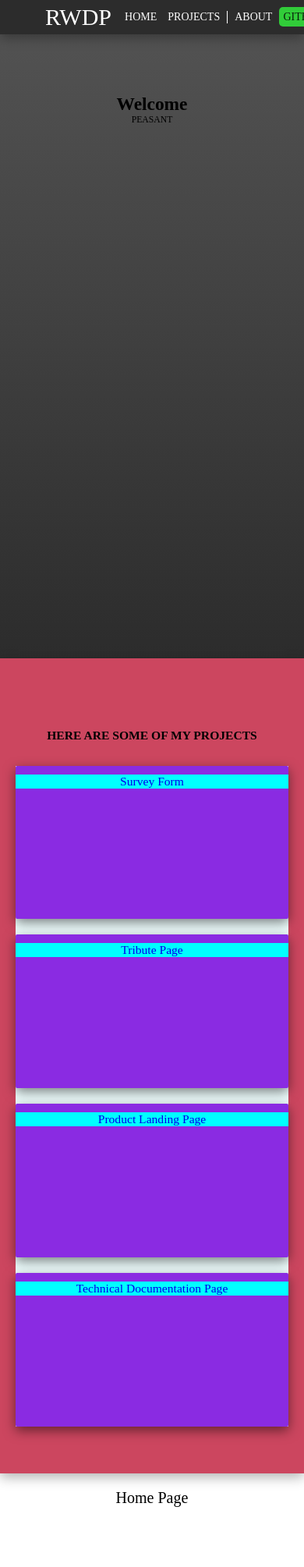
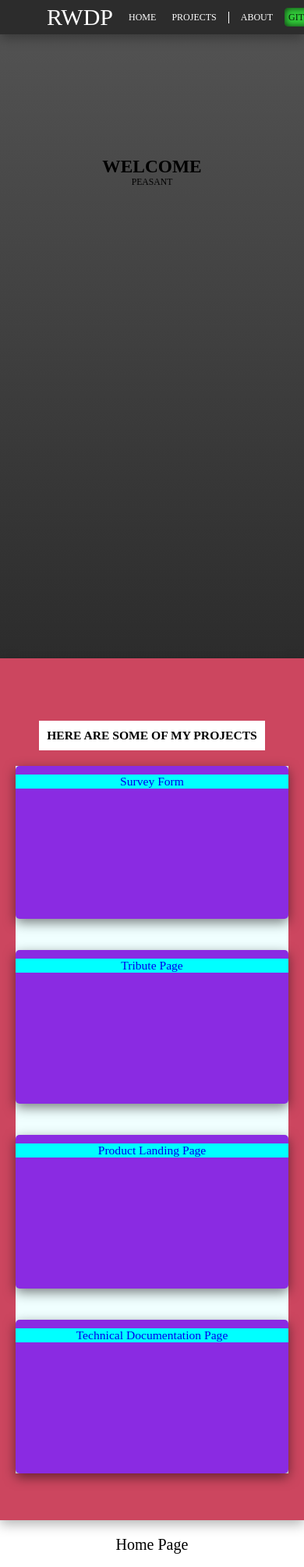
Before and after one commit to mivalov/rwdp, a Flask app: page / in a window 390 px wide. Shown: the top 2009 px of the page at 78% size. Run offline with Flask 2, Linux system fonts and the light colour scheme; some libraries are stand-ins or nearby versions.

Commit message:
Rework code/design
- rewrite a lot of the css, making use of better code syntax and fixing some of the previous problems
- improve responsiveness & design

```diff
--- a/rwdp/static/css/index.css
+++ b/rwdp/static/css/index.css
@@ -1,60 +1,3 @@
-/* .project-section-header {
-    font-size: clamp(1.5rem, 2vw + 5px, 3vw);
-    text-align: center;
-    text-decoration: underline;
-}
-.project-grid {
-    margin: 0 auto;
-    margin-top: 6vh;
-    display: grid;
-    grid-template-columns: repeat(2, minmax(clamp( 200px, 40vw, 550px), 28vw));
-    grid-gap: clamp(2rem, 2vw, 4rem);
-    text-align: center;
-    justify-content: center;
-}
-.project-title {
-    color: white;
-    padding: 4px;
-    font-size: clamp(1.5rem, 1.5vw + 5px, 2rem);
-    letter-spacing: 1px;
-    background-color: var(--main-clr);
-}
-.project-tile {
-    outline: none;
-    border-radius: 0.2rem;
-    aspect-ratio: 16/9;
-    box-shadow: 0px 5px 15px rgba(0, 0, 0, 0.5);
-}
-.project-tile:hover {
-    transition: 0.2s;
-    box-shadow: 0px 5px 15px var(--nav-hover-text-clr);
-}
-.project-tile:focus {
-    scroll-snap-align: center;
-    border: 3px solid black;
-    box-shadow: 0px 5px 15px var(--nav-hover-text-clr);
-}
-@media screen and (min-width: 120rem) {
-    .project-section {
-        height: auto;
-    }
-}
-@media screen and (max-width: 60rem) {
-    .project-section {
-        height: auto;
-    }
-    .project-grid {
-        grid-template-columns: repeat(1, minmax(clamp( 400px, 50vw, 550px), 28vw));
-    }
-}
-@media screen and (max-height: 45rem) {
-    .project-section {
-        height: auto;
-    }
-} */
-
-
-
 .project-section-header {
     padding: 1rem;
     margin: 0 auto;
@@ -63,35 +6,36 @@
     text-align: center;
     text-transform: uppercase;
     border-bottom: 0.2rem solid var(--main-clr);
-    background-color: transparent;
+    background-color: white;
 }
 .project-grid {
+    display: grid;
     margin: 0 auto;
     margin-top: min(5vw, 5rem);
-    display: grid;
-    grid-template-columns: repeat(2, minmax(20rem, 50rem));
-    grid-gap: 2rem;
     text-align: center;
     justify-content: center;
+    grid-template-columns: repeat(2, minmax(20rem, 48rem));
+    grid-gap: 4rem;
     background-color: azure;
 }
 .project-tile {
-    /* outline: none; */
-    border-radius: 0.2rem;
+    transition: 0.4s ease-out;
+    outline: none;
+    border-radius: 0.5rem;
     aspect-ratio: 16/9;
     box-shadow: 0px 5px 15px rgba(0, 0, 0, 0.5);
-    background-color:blueviolet
+    background-color:blueviolet;
+}
+.project-tile:is(:hover, :focus) {
+    transition: 0.2s ease-out;
+    outline: 0.3rem solid var(--accent-clr);
+    transform: translateY(-5%);
 }
 .project-title {
     font-size: min(4vw, 2rem);
     background-color: aqua;
 }
-@media screen and (max-height: min(35rem)) {
-    html {
-        scroll-snap-type: y proximity;
-    }
-}
-@media screen and (max-width: 80rem) {
+@media screen and (max-height: 35rem), (max-width: 80rem) {
     html {
         scroll-snap-type: y proximity;
     }
--- a/rwdp/static/css/nav.css
+++ b/rwdp/static/css/nav.css
@@ -1,196 +1,121 @@
-/* :root {
-    --nav-text-clr: white;
-    --nav-hover-clr: rgba(255, 240, 220, 0.65);
-    --nav-hover-text-clr: rgba(0, 0, 0, 0.850);
-    --nav-click-clr: rgba(255, 240, 220, 0.85);
-}
-.nav {
-    display: flex;
-    justify-content: flex-end;
-    position: fixed;
-    top: 0;
-    left: 0;
-    height: 46px;
-    width: 100%;
-    padding: 0px 10px;
-    line-height: 45px;
-    display: inline-block;
-    border-bottom: 2px solid white;
-    box-shadow: 0px 5px 15px rgba(0, 0, 0, 0.3);
-    background-color: var(--main-clr);
-}
-.logo a {
-    color: var(--nav-text-clr);
-    margin-left: 2.9rem;
-    padding: 0px 8px;
-    outline: none;
-    float: left;
-    font-size: 32px;
-    font-weight: bold;
-    letter-spacing: 2.5px;
-    text-transform: uppercase;
-}
-.logo a:hover, .logo a:focus {
-    transition: .5s;
-    color: var(--nav-hover-text-clr);
-    background-color: var(--nav-hover-clr);
-}
-.logo a:active {
-    transition: .5s;
-    background-color: var(--nav-click-clr);
-}
-.nav-list {
-    float: right;
-}
-.nav-list li {
-    list-style: none;
-    display: inline-block;
-}
-.nav-list li .active {
-    color: var(--selected-clr);
-}
-.nav-list a {
-    outline: none;
-    color: var(--nav-text-clr);
-    padding: 4px 10px;
-    font-size: 20px;
-    border-radius: 5px;
-    text-transform: uppercase;
-}
-.nav-list a:hover, .nav-list a:focus {
-    transition: 0.5s;
-    color: var(--nav-hover-text-clr);
-    background-color: var(--nav-hover-clr);
-}
-.nav-list a:active {
-    transition: 0.2s;
-    background-color: var(--nav-click-clr);
-}
-.nav-projects + li:before {
-    color: var(--nav-text-clr);
-    content: ' | ';
-    position: relative;
-    top: -3px;
-}
-.return-to-index + li:before {
-    color: var(--nav-text-clr);
-    content: ' | ';
-    position: relative;
-    top: -3px;
-}
-@media (max-width: 50rem) {
-    .skip-nav {
-        font-size: 0.6rem;
-    }
-    .nav-list a {
-        font-size: 12px;
-        padding: 6px 6px;
-    }
-} */
-
-
 :root {
     --nav-primary-clr: #2c2c2c;
     --nav-accent-clr: #31CC39;
-    --nav-text-clr: white;
-    --nav-hover-clr: white;
-    --nav-hover-text-clr: rgba(0, 0, 0, 0.850);
-    --nav-click-clr: rgba(255, 240, 220, 0.85);
+    --nav-text-clr: #ffffff;
+    --nav-hover-clr: #ffffff;
+    --nav-hover-text-clr: #000000d9;
 }
 .skip-nav {
-    font-family: Arial;
     position: fixed;
     z-index: 99;
+    top: 6rem;
+    left: 0.8rem;
     padding: 0.5rem;
-    top: 6rem;
-    left: 0.5rem;
-    font-size: 1rem;
-    letter-spacing: 0.5px;
+    padding-left: 1rem;
+    font-family: Arial;
+    font-size: 1.2rem;
     font-weight: bold;
     text-transform: uppercase;
+    letter-spacing: 0.5px;
     border: 2px solid transparent;
     border-radius: 0.5rem;
     transform: translateX(-200%);
 }
 .skip-nav:focus {
+    transition: 0.5s ease-out;
     outline: none;
-    transition: 0.5s;
     color: var(--nav-hover-text-clr);
-    border: 2px solid black;
-    background-color: white;
-    transform: translateX(0);
+    border: 2px solid var(--nav-text-clr);
+    box-shadow: inset 0 0 0.5rem rgba(0, 0, 0, 0.5);
+    background-color: var(--nav-hover-clr);
+    transform: translateX(-10%);
+
+    animation-name: blink;
+    animation-duration: 1.5s;
+    animation-iteration-count: infinite;
+}
+@keyframes blink {
+    0%   {border: 2px solid var(--nav-primary-clr);}
+    50%  {border: 2px solid var(--nav-accent-clr);}
+    100% {border: 2px solid var(--nav-primary-clr);}
+  }
+.skip-nav:hover {
+    transition: 0.1s ease-out;
+    color: var(--nav-accent-clr);
 }
 .nav {
     display: flex;
     position: fixed;
+    z-index: 100;
     top: 0;
     width: 100%;
     height: 4.4rem;
     text-transform: uppercase;
+    box-shadow: 0 5px 15px rgba(0, 0, 0, 0.3);
     background-color: var(--nav-primary-clr);
-    /* border-bottom: 0.2rem solid whitesmoke; */
-    box-shadow: 0 5px 15px rgba(0, 0, 0, 0.3);
 }
 .nav-list {
-    margin-right: 0.6rem;
     display: inherit;
     align-items: center;
+    margin-right: 0.8rem;
     width: 100%;
 }
 .nav-list li .active {
-    color: var(--nav-accent-clr);
+    color: black;
+    background-color: var(--nav-hover-clr);
 }
 .nav-item {
     list-style: none;
-    margin: 0 0.5rem;
+    margin: 0 1rem;
 }
 .nav-item a {
+    padding: 0.3rem 1rem;
+    font-size: 1.8rem;
     color: var(--nav-text-clr);
-    font-size: 2rem;
-    padding: 0.3rem 1rem;
     border-radius: 0.5rem;
 }
 .nav-item:not(.nav-logo) :is(a:hover, a:focus) {
+    outline: 0.2rem solid var(--nav-accent-clr);
+}
+.nav-item:not(.nav-logo, .nav-github) a:active {
+    transition: 0.1s ease-out;
     color: var(--nav-accent-clr);
-    background-color: var(--nav-hover-clr);
 }
 .nav-logo {
-    margin-left: 4.8rem;
+    margin-left: 5rem;
     margin-right: auto;
 }
 .nav-logo a {
     font-size: 3rem;
 }
 .nav-logo :is( a:hover, a:focus) {
+    outline: none;
     color: var(--nav-accent-clr);
 }
-#profile-link {
+.nav-github a {
     color: var(--nav-hover-text-clr);
+    box-shadow: inset 0 0 1rem rgba(0, 0, 0, 0.8);
     background-color: var(--nav-accent-clr);
 }
-#profile-link:hover, #profile-link:focus {
+.nav-github a:is(:hover, :focus) {
+    transition: 0.1s ease-out;
     color: var(--nav-text-clr);
+    box-shadow: inset 0 0 0.5rem rgba(0, 0, 0, 0.8);
 }
-.nav-projects {
+:is(.nav-projects, .return-to-index) {
+    /* ! Right padding must be double of side margin on nav-item */
+    padding-right: 2rem;
     border-right: 0.15rem solid white;
-    padding: 0 1rem 0 0;
 }
-.return-to-index {
-    border-right: 0.15rem solid white;
-    padding: 0 1rem 0 0;
-}
-@media screen and (max-width: 40rem) {
+@media screen and (max-width: 45rem) {
     .nav-item:not(.nav-logo) {
-        margin: 0 0.2rem;
+        margin: 0 0.5rem;
     }
     .nav-item:not(.nav-logo) a {
-        font-size: 1.4rem;
         padding: 0.5rem 0.5rem;
+        font-size: 1.2rem;
     }
-    .nav-projects {
-        padding: 0 0.4rem 0 0;
-    }
-    .return-to-index {
-        padding: 0 0.4rem 0 0;
+    :is(.nav-projects, .return-to-index) {
+        padding-right: 1rem;
     }
 }
--- a/rwdp/static/css/style.css
+++ b/rwdp/static/css/style.css
@@ -1,112 +1,50 @@
-/* :root {
-    --main-clr: burlywood;
-    --selected-clr: rgba(0, 0, 0, 0.850);
+:root {
+    --primary-clr: #2c2c2c;
+    --accent-clr: #31CC39;
+    --accent-clr-2: #CC465F;
 }
 * {
     margin: 0;
     padding: 0;
     text-decoration: none;
     box-sizing: border-box;
-    scroll-behavior: smooth;
-    scroll-snap-type: y mandatory;
-}
-
-.welcome-section-header {
-    color:cornsilk;
-    margin-inline: auto;
-    font-size: clamp(3rem, 4vw + 1rem, 6rem);
-    text-align: center;
-    justify-content: center;
-    text-transform: uppercase;
-    -webkit-text-stroke-color: rgba(0, 0, 0, 0.850);
-    -webkit-text-stroke-width: clamp(1.4px, 0.1vw, 2.4px);
-}
-.welcome-section {
-    padding: 12rem 2rem;
-    text-align: center;
-    width: 100%;
-    height: 100vh;
-    scroll-snap-align: start;
-    scroll-snap-stop: always;
-    background-color: rgb(255, 220, 178);
-}
-.welcome-section p {
-    font-size: clamp(1rem, 1vw + 5px, 2vw);
-}
-
-.project-section {
-    padding: 6rem 2rem 4rem;
-    height: 100vh;
-    scroll-snap-align: start;
-    background-color: rgba(255, 235, 205, 0.800);
-}
-
-.footer {
-    color: aliceblue;
-    padding-top: 2rem;
-    height: 30vh;
-    font-size: clamp(1rem, 2vw + 5px, 1.5rem);
-    text-align: center;
-    scroll-snap-align: end;
-    background-color: #000000d0;
-}
-@media screen and (max-width: 60rem) {
-    .project-section {
-        height: auto;
-    }
-}
-@media screen and (max-height: 45rem) {
-    .project-section {
-        height: auto;
-    }
-} */
-
-
-
-:root {
-    --primary-clr: #4AD951;
-    --accent-clr: #CC465F;
-}
-* {
-    margin: 0;
-    padding: 0;
-    text-decoration: none;
-    box-sizing: border-box;
-    scroll-behavior: smooth;
 }
 html {
     font-size: 10px;
+    scroll-behavior: smooth;
     scroll-snap-type: y mandatory;
 }
 .welcome-section-header {
     font-size: min(6vw, 8rem);
+    text-transform: uppercase;
 }
 .welcome-section p {
-    font-size: min(3vw, 2rem);
+    font-size: min(3vw, 4rem);
 }
 .welcome-section {
-    height: 100vh;
-    padding: 12rem 2rem;
+    scroll-snap-align: start;
+    padding: 20rem 2rem 10rem;
+    min-height: 100vh;
     text-align: center;
-    scroll-snap-align: start;
+    background: rgb(44,44,44);
+    background: linear-gradient(0deg, rgba(44,44,44,1) 0%, rgba(84,84,84,1) 100%);
+
     /* background: rgb(255,72,72);
     background: linear-gradient(155deg, rgba(255,72,72,1) 0%, rgba(255,198,72,1) 50%, rgba(207,76,197,1) 100%); */
     /* background: rgb(255,191,0);
     background: linear-gradient(0deg, rgba(255,191,0,1) 0%, rgba(211,107,75,1) 40%, rgba(255,255,255,1) 100%); */
-    background: rgb(44,44,44);
-    background: linear-gradient(0deg, rgba(44,44,44,1) 0%, rgba(84,84,84,1) 100%);
 }
 .project-section {
+    scroll-snap-align: start;
+    padding: 8rem 2rem 6rem;
     min-height: 100vh;
-    padding: 8rem 2rem 6rem;
-    scroll-snap-align: start;
-    background-color: var(--accent-clr);
     box-shadow: 0 5px 15px rgba(0, 0, 0, 0.3);
+    background-color: var(--accent-clr-2);
 }
 #footer {
+    scroll-snap-align: end;
+    padding: 2rem 5rem 5rem;
     height: 30vh;
-    padding: 2rem 5rem 5rem;
     font-size: 2rem;
-    scroll-snap-align: end;
     text-align: center;
 }
```
